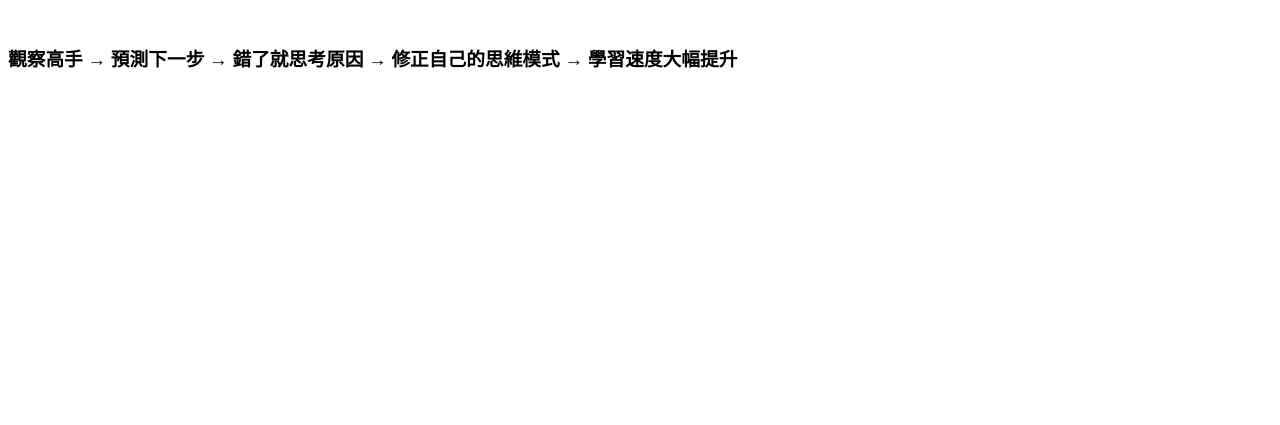
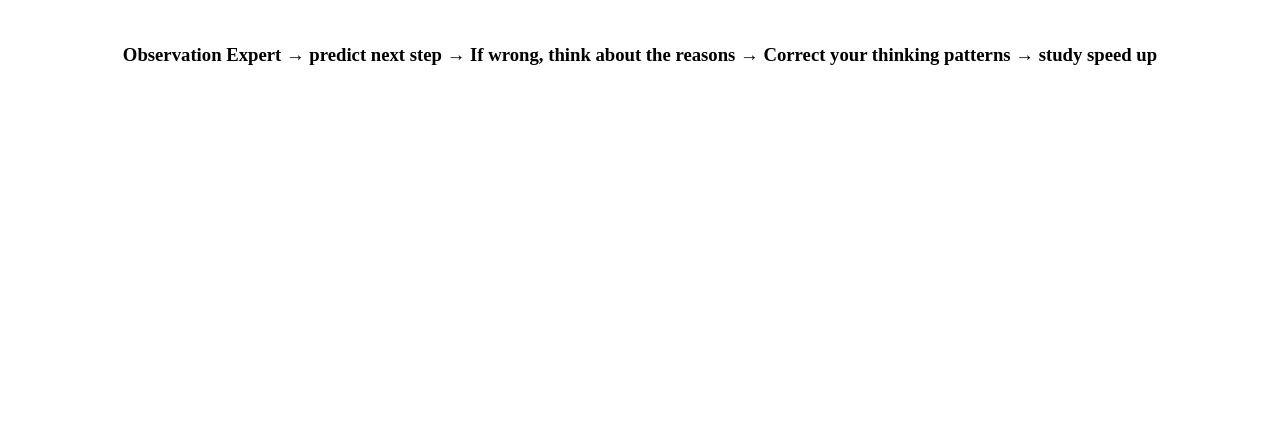
Before and after one commit to HK-Owen/HKWEB, a plain HTML site: page index.html in a window 1280 px wide. Shown: the part 375-800 px from the top of the page. Drawn offline with Linux system fonts and the light colour scheme.

Commit message:
Update index.html

```diff
--- a/index.html
+++ b/index.html
@@ -24,7 +24,7 @@
     <h1 class="name">Daily random tasks</h1><br>
     <h1 class="CON">py problem 6</h1><br>
     <h1 class="CON">Problem : sward、gun、movingPart、Roblox Tycoon</h1><br>
-    <h3 class="Noraml">觀察高手 → 預測下一步 → 錯了就思考原因 → 修正自己的思維模式 → 學習速度大幅提升</h3>
+    <h3 class="Normal">Observation Expert → predict next step → If wrong, think about the reasons → Correct your thinking patterns → study speed up</h3>
 
 </body>
 </html>
```
